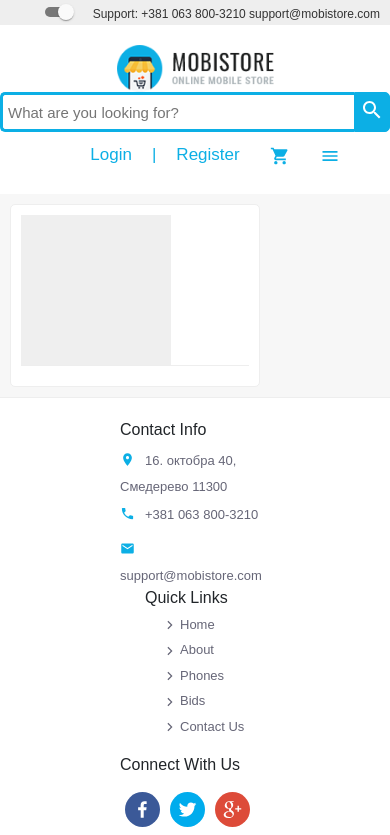
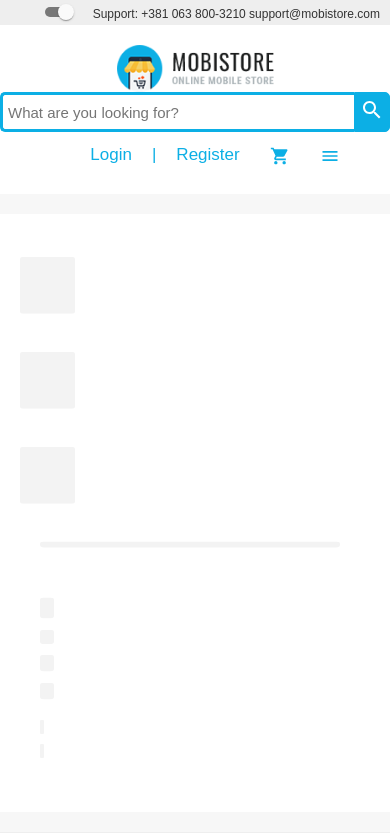
Before and after one commit to Veljko28/Phone-Ui, a Next.js app: page /test in a window 390 px wide. Shown: the top 835 px of the page. Built offline with nearby package versions, Linux system fonts and the light colour scheme; a web font is replaced by a local one.

Commit message:
start display phone skeleton and search adjustments to user card

```diff
--- a/pages/search/[id].tsx
+++ b/pages/search/[id].tsx
@@ -27,7 +27,7 @@ const search = () => {
         changeLoading(true);
         const res = await fetchGet(`http://localhost:10025/api/v1/generic/search/${id}`);
 
-        if ((res as Response).ok){
+        if (res && (res as Response).ok){
             const json = await (res as Response).json();
             if (json !== initState) changeData(json);
         }
--- a/pages/test.tsx
+++ b/pages/test.tsx
@@ -1,24 +1,42 @@
+import { Grid, Typography } from '@material-ui/core';
+import Skeleton from '@material-ui/lab/Skeleton';
 import React from 'react'
-import Link from 'next/link';
-import { Skeleton } from '@material-ui/lab';
-import { Grid, Typography } from '@material-ui/core';
 
 const test = () => {
     return (
-         <Grid container className="cardContainer" style={{width: '250px', border: '1px solid #eee', maxHeight: 287}}>
+    <Grid container className="display-container">
+      <Grid item className="other-images">
         <div>
-            <div className="imageConatiner">
-                <Skeleton height="150px" width="150px" variant="rect"></Skeleton>
-            </div>
+            <Skeleton width="55px" height="95px" />
+        </div>
+        <div>
+            <Skeleton width="55px" height="95px" />
+        </div>
+        <div>
+            <Skeleton width="55px" height="95px" />
+        </div>
+      </Grid>
 
-            <div className="card-textarea">
+        <div style={{margin: 20}}>
+          <Skeleton width="300px" height="10px" />
+        </div>
 
-            </div>
+      <Grid item style={{padding: '20px'}}>
+        <Typography variant='subtitle1' style={{fontSize: '20px'}}><Skeleton/></Typography>
+        <div className="phone-rating">
+            <Skeleton/>
+        </div>
+        <Typography variant="subtitle1" >
+            <Skeleton/>
+
+            <Skeleton/>
+        </Typography>
+          <div style={{margin: 10, marginLeft: 0}}>
+              <Skeleton/>
+              <Skeleton/>
           </div>
 
-        <div className="buttonConainer">
-
-        </div>
+      </Grid>
     </Grid>
     )
 }
--- a/pages/user/[id].tsx
+++ b/pages/user/[id].tsx
@@ -42,7 +42,6 @@ const user = () => {
 
         <Grid md={4} xs={12} item>
           <UserCard
-          image={user.image !== null ? user.image : "/user.png"}
           name={user.userName ? user.userName : "User Profile"}
           desc={user.description ? user.description : "This user has no description"} rating={user.rating ? user.rating : 3.5} id={id as string} />
         </Grid>
```
